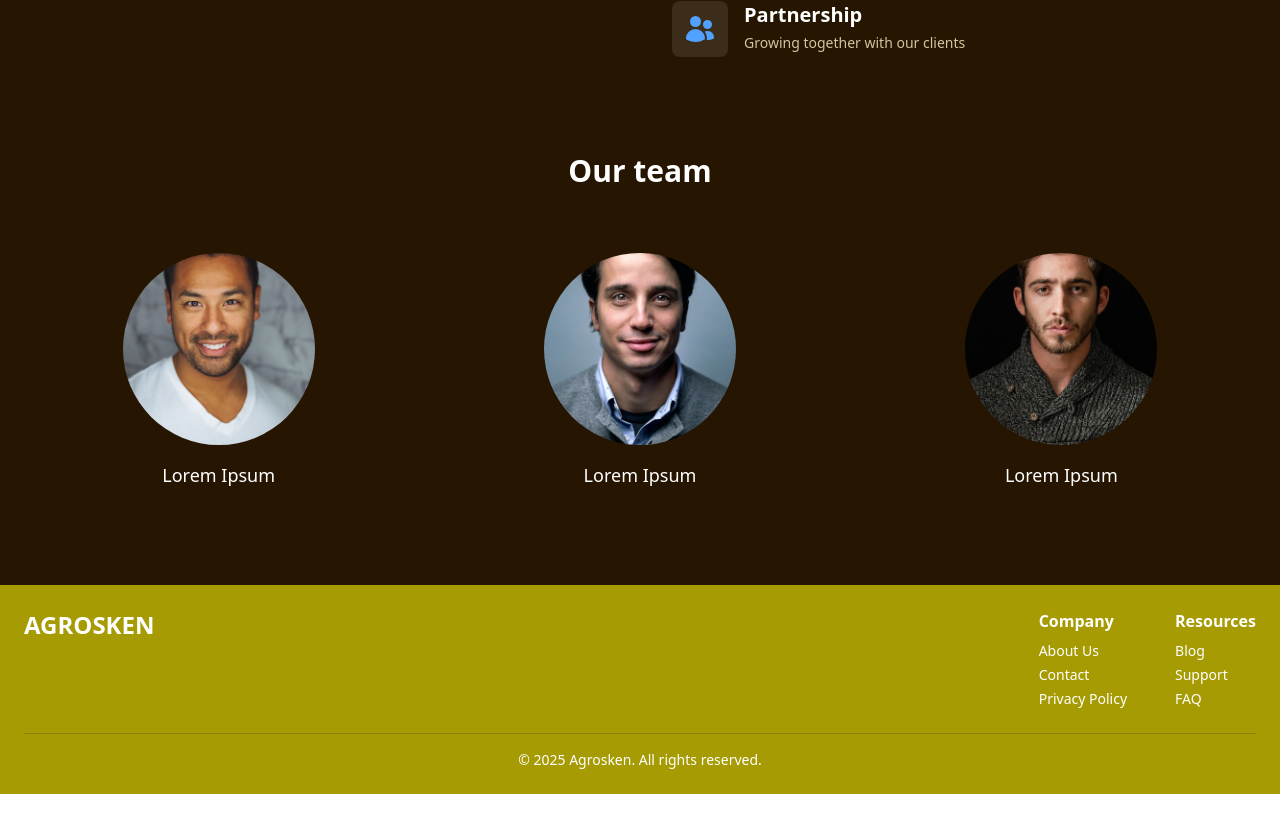
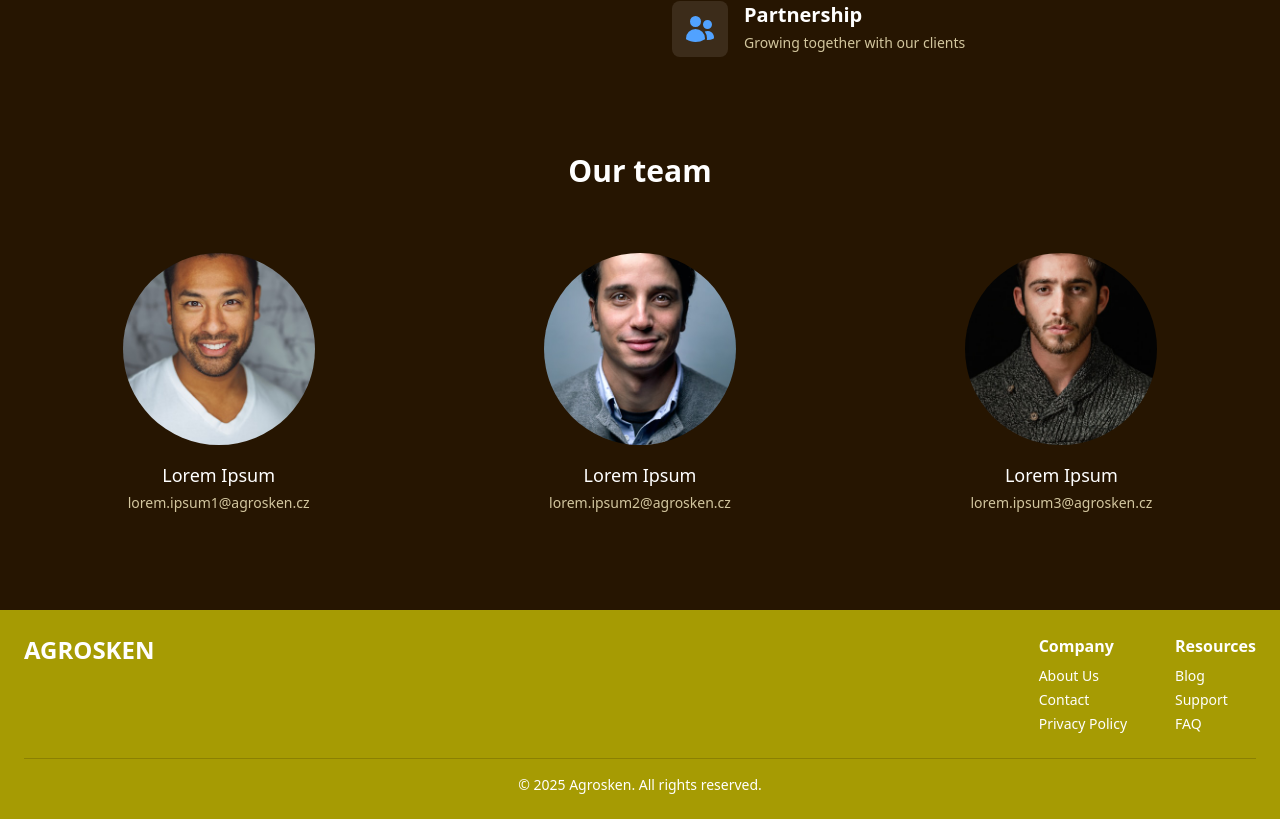
Before and after one commit to pantheraworks/agrosken, a React (Vite) app: page /about-us in a window 1280 px wide. Shown: the part 895-1714 px from the top of the page. Before the commit the page ends 1689 px from the top, so only its background shows below. Built offline with nearby package versions, Linux system fonts and the light colour scheme.

Commit message:
Update About Us component: change background image to PNG format and add email links for team members

```diff
--- a/src/components/AboutUs/AboutUs.tsx
+++ b/src/components/AboutUs/AboutUs.tsx
@@ -4,7 +4,7 @@ import {
   LightBulbIcon,
   UsersIcon,
 } from "@heroicons/react/24/solid";
-import aboutUsBgImg from "../../assets/about-us-bg.jpg";
+import aboutUsBgImg from "../../assets/about-us-bg.png";
 import teamMember1Img from "../../assets/team-member-1.jpg";
 import teamMember2Img from "../../assets/team-member-2.jpg";
 import teamMember3Img from "../../assets/team-member-3.jpg";
@@ -13,16 +13,19 @@ const teamMembers = [
   {
     id: 1,
     name: "Lorem Ipsum",
+    email: "lorem.ipsum1@agrosken.cz",
     image: teamMember1Img,
   },
   {
     id: 2,
     name: "Lorem Ipsum",
+    email: "lorem.ipsum2@agrosken.cz",
     image: teamMember2Img,
   },
   {
     id: 3,
     name: "Lorem Ipsum",
+    email: "lorem.ipsum3@agrosken.cz",
     image: teamMember3Img,
   },
 ];
@@ -65,7 +68,6 @@ const AboutUs = () => {
           <div className="absolute inset-0 bg-gradient-to-b from-black/20 via-black/40 to-[var(--color-bg-primary)]" />
         </div>
       </div>
-
 
       {/* Content */}
       <div className="relative z-10">
@@ -168,6 +170,13 @@ const AboutUs = () => {
                     />
                   </div>
                   <h3 className="text-lg font-medium">{member.name}</h3>
+                  <a
+                    href={`mailto:${member.email}`}
+                    className="text-sm mt-1 hover:text-amber-300 transition-colors inline-block no-underline"
+                    style={{ color: "rgb(254 243 199 / 0.8)" }}
+                  >
+                    {member.email}
+                  </a>
                 </motion.div>
               ))}
             </div>
```
Also changed, not shown: src/assets/about-us-bg-alternative.jpg (renamed from src/assets/about-us-bg.jpg), src/assets/about-us-bg.png (added).
